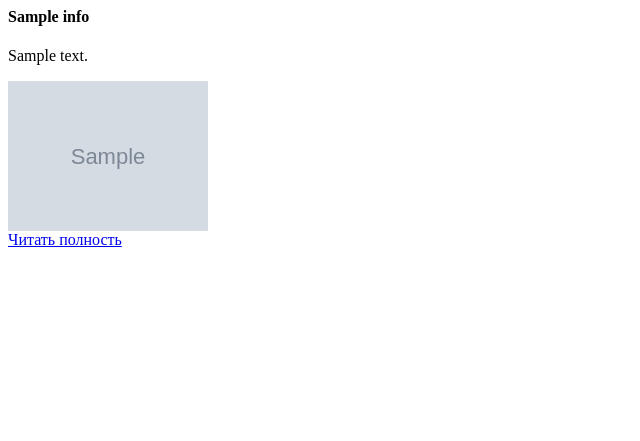
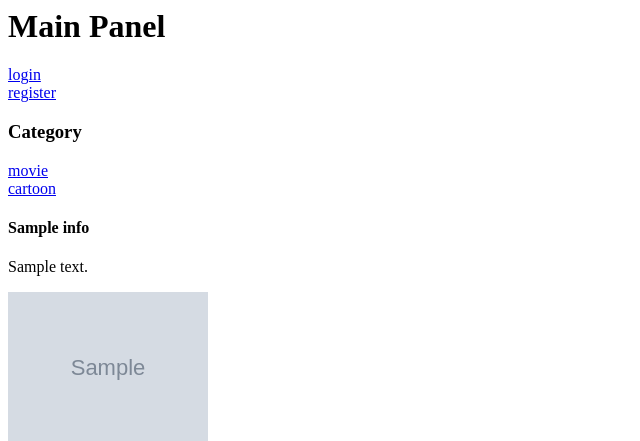
Before and after one commit to romasckhin/InfoSiteManger, a PHP site: page / in a window 1280 px wide. Shown: the top 441 px of the page, without its empty margins (0-640 px from the left). Run offline with PHP 8.4, Linux system fonts and the light colour scheme; tables that the repository leaves empty or names only in its code hold one stand-in row (values such as "Sample post"); grey boxes marked "Sample" are stand-in pictures.

Commit message:
update main.php

```diff
--- a/template/main.php
+++ b/template/main.php
@@ -9,6 +9,21 @@ foreach ($result as $item) {
     $out .= '<img src=/static/images/' . $item['image'] . ' width=200 >';
     $out .= '<div><a href=/article/' . $item['url'] . '> Читать полность</a></div>';
     $out .= '</div>';
+
 }
 
-echo $out;
+?>
+
+<h1>Main Panel</h1>
+<div><a href="/login">login</a></div>
+<div><a href="/register">register</a></div>
+
+
+<h3>Category</h3>
+<div><a href="/category/movie">movie</a></div>
+<div><a href="/category/cartoon">cartoon</a></div>
+
+
+<?php
+    echo $out;
+?>
```
